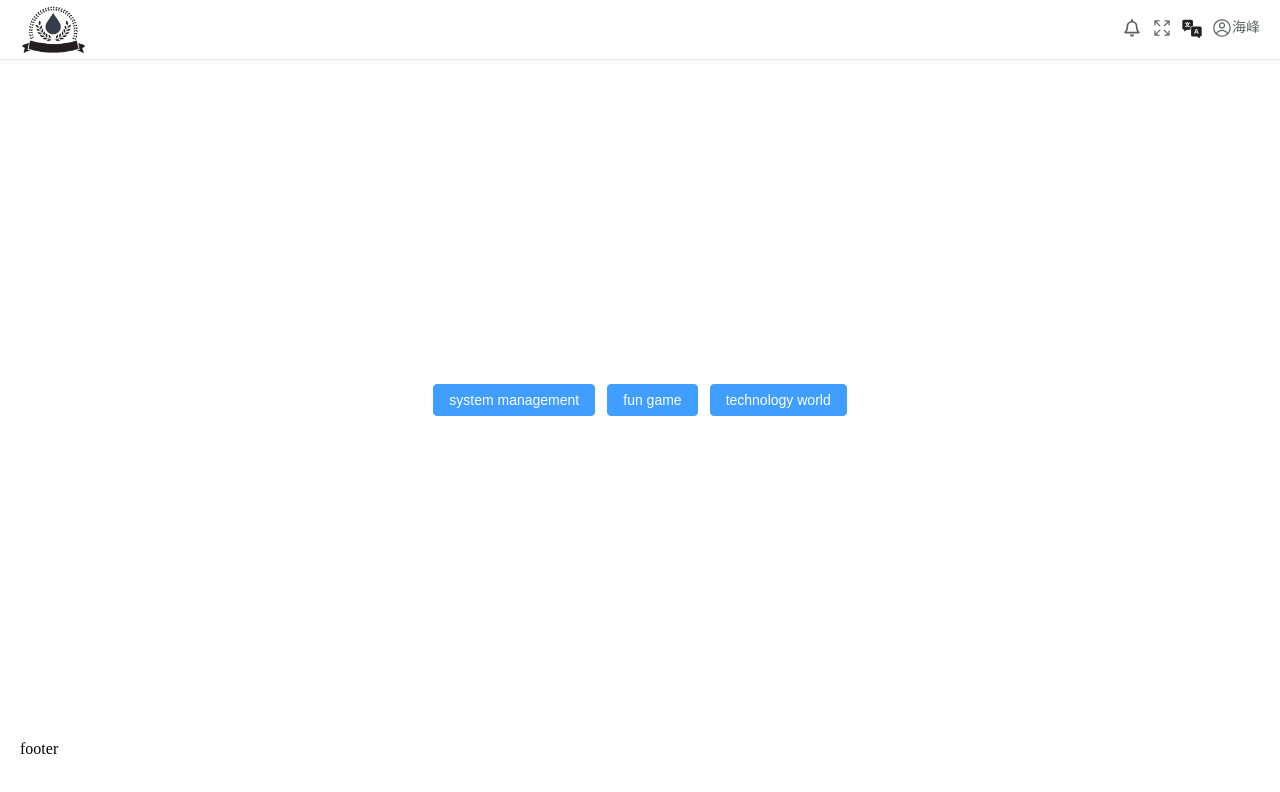
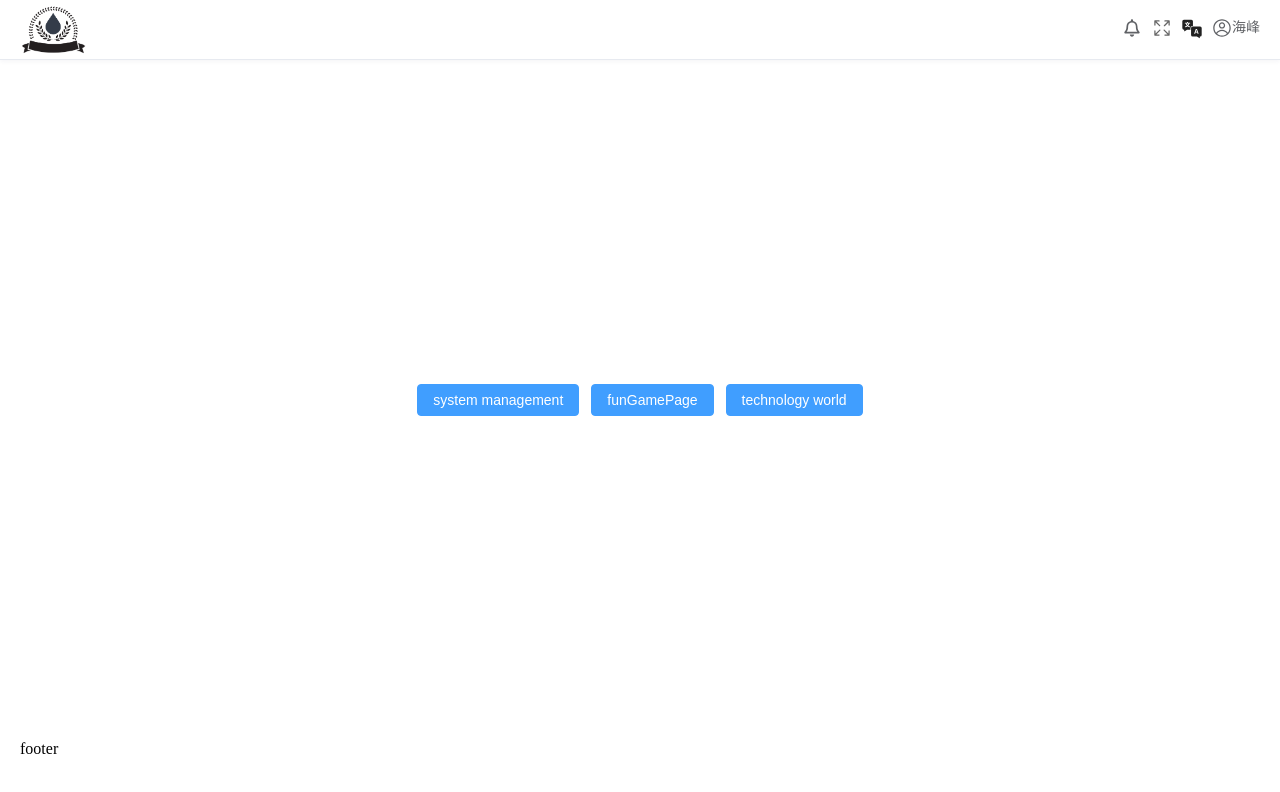
Before and after one commit to seapack-hub/seapack-template, a Vue app: page /menuTab/index in a window 1280 px wide. Shown: the top 792 px of the page. Built offline with nearby package versions, Linux system fonts and the light colour scheme.

Commit message:
设置动态路由

```diff
--- a/components.d.ts
+++ b/components.d.ts
@@ -8,6 +8,7 @@ export {}
 declare module 'vue' {
   export interface GlobalComponents {
     ChangeLanguage: typeof import('./src/components/changeLanguage/index.vue')['default']
+    ElAside: typeof import('element-plus/es')['ElAside']
     ElButton: typeof import('element-plus/es')['ElButton']
     ElContainer: typeof import('element-plus/es')['ElContainer']
     ElDropdown: typeof import('element-plus/es')['ElDropdown']
--- a/package.json
+++ b/package.json
@@ -13,6 +13,7 @@
     "element-plus": "^2.6.1",
     "pinia": "^2.1.7",
     "pinia-plugin-persistedstate": "^3.2.1",
+    "vite-plugin-vue-devtools": "^7.0.27",
     "vue": "^3.4.21"
   },
   "devDependencies": {
--- a/src/json/router.json
+++ b/src/json/router.json
@@ -2,12 +2,56 @@
   {
     "path": "/systemManagement",
     "name": "systemManagement",
-    "component": "layout",
-    "redirect": "/systemManagement/workbench",
+    "component": "Layout",
+    "redirect": "/systemManagement/systemManagementWorkbench",
     "show": true,
     "meta": {
       "title": "home",
       "description": "系统管理"
+    },
+    "children": [
+      {
+        "path": "systemManagementWorkbench",
+        "name": "systemManagementWorkbench",
+        "component": "common/workbench/index",
+        "meta": {
+          "title": "workbench",
+          "description": "工作台"
+        }
+      }
+    ]
+  },
+  {
+    "path": "/funGamePage",
+    "name": "funGamePage",
+    "component": "Layout",
+    "redirect": "/funGame/funGameIndex",
+    "show": true,
+    "meta": {
+      "title": "game",
+      "description": "趣味游戏"
+    },
+    "children": [
+      {
+        "path": "funGameIndex",
+        "name": "funGameIndex",
+        "component": "common/workbench/index",
+        "meta": {
+          "title": "workbench",
+          "description": "工作台"
+        }
+      }
+    ]
+  },
+  {
+    "path": "/technologyWorld",
+    "name": "technologyWorld",
+    "component": "Layout",
+    "redirect": "/technologyWorld/workbench",
+    "show": true,
+    "meta": {
+      "title": "home",
+      "description": "技术天地"
     },
     "children": [
       {
@@ -20,37 +64,5 @@
         }
       }
     ]
-  },
-  {
-    "path": "/funGame",
-    "name": "funGame",
-    "component": "layout",
-    "redirect": "/funGame",
-    "show": true,
-    "meta": {
-      "title": "game",
-      "description": "趣味游戏"
-    }
-  },
-  {
-    "path": "/technologyWorld",
-    "name": "technologyWorld",
-    "component": "layout",
-    "redirect": "/technologyWorld",
-    "show": true,
-    "meta": {
-      "title": "home",
-      "description": "技术天地"
-    },
-    "children": [
-      {
-        "path": "workbench",
-        "name": "workbench",
-        "meta": {
-          "title": "workbench",
-          "description": "工作台"
-        }
-      }
-    ]
   }
 ]
--- a/src/main.ts
+++ b/src/main.ts
@@ -6,12 +6,11 @@ import 'element-plus/dist/index.css';
 import 'virtual:uno.css';
 // 本地SVG图标
 import 'virtual:svg-icons-register'
-
 //引入pinia
 import pinia from "./store";
-
 //引入i18n
 import i18n from "./locales";
+import './permission.ts';
 
 //导入路由
 import router from "./router";
--- a/src/permission.ts
+++ b/src/permission.ts
@@ -7,13 +7,33 @@ import {usePermissionStore} from "@/store/modules/permission.ts";
 import router from "./router";
 
 //创建路由前置守卫
-router.beforeEach((to,from)=>{
+router.beforeEach((to,from,next)=>{
+    //使用权限存储对象
     const permissionStore = usePermissionStore();
 
     //判断是否添加动态路由
     const dynamicRoutes = permissionStore?.dynamicRoutes??[];
     if(dynamicRoutes.length>0){
         //todo 动态路由处理
+
+        // 判断是否根据模块匹配模块路由
+        const currentModules = permissionStore.currentModules;
+        const hasRoutes = permissionStore?.routes?.length > 0;
+        const currentRouteModules = to?.matched?.[0]?.name;
+        console.log('--||--',currentModules,hasRoutes,currentRouteModules);
+        if(hasRoutes && currentModules === currentRouteModules){
+            // 如果当前路由没有匹配到任何模块，则重定向到404页面；否则继续导航
+            if (to.matched.length === 0) {
+                from.name ? next({ name: from.name }) : next('/errorPage/404')
+            } else {
+                next()
+            }
+        }else{
+
+        }
+        console.log('--动态--',to);
+        console.log(router.getRoutes())
+        next();
     }else{
         //将静态路由添加至路由表中
         const asyncRouter = permissionStore.formatDynamicRoutes(routerJson);
--- a/src/router/index.ts
+++ b/src/router/index.ts
@@ -49,28 +49,7 @@ const routerRecordRow:RouteRecordRaw[] = [
                 }
             }
         ]
-    },
-    {
-        "path": "/systemManagement",
-        "name": "systemManagement",
-        "component": layout,
-        "redirect": "/systemManagement/workbench",
-        "meta": {
-            "title": "home",
-            "description": "系统管理"
-        },
-        "children": [
-            {
-                "path": "workbench",
-                "name": "workbench",
-                "component": ()=> import("@/views/common/workbench/index.vue"),
-                "meta": {
-                    "title": "workbench",
-                    "description": "工作台"
-                }
-            }
-        ]
-    },
+    }
 ];
 const base:string = ""
 const router = createRouter({
--- a/src/store/modules/permission.ts
+++ b/src/store/modules/permission.ts
@@ -5,12 +5,12 @@ import {RouteRecordRaw} from "vue-router"
 //引入基础路由
 import {routerRecordRow} from "@/router";
 //引入views下所有文件
-const modules = import.meta.glob("@/views/**/**.vue");
+const modules = import.meta.glob("../../views/**/**.vue");
 //引入布局
 //主布局
-const Layout = import("@/layout/main/index.vue");
+const Layout = ()=> import("../../layout/main/index.vue");
 //页眉页脚布局
-const menuTab = import("@/layout/menuTab/index.vue")
+const menuTab =()=> import("../../layout/menuTab/index.vue");
 export const usePermissionStore = defineStore("permission",{
     state:()=>({
         basePath:<string>"", //当前模块路由的基础路径
--- a/src/views/common/menuTab/index.vue
+++ b/src/views/common/menuTab/index.vue
@@ -1,6 +1,6 @@
 <template>
   <div class="mean-tab-wrapper">
-    <el-button type="primary" v-for="item in meanList" @click="handToPage(item)">{{$t(item.name)}}</el-button>
+    <el-button type="primary" v-for="item in menuList" @click="handToPage(item)">{{$t(item.name)}}</el-button>
   </div>
 </template>
 
@@ -9,21 +9,21 @@ import {ref,onMounted} from "vue"
 import {useRouter} from "vue-router"
 import routerInfo from "@/json/router.json";
 //初始化菜单
-const meanList = ref<{meta?:{title?:string},name:string}[]>([]);
+const menuList = ref<{meta?:{title?:string},name:string}[]>([]);
 const router = useRouter();
 /**
  * 获取菜单信息
  */
 const getMeanList = ()=>{
-  meanList.value = routerInfo.filter((item:{show:boolean}) => item?.show === true);
+  menuList.value = routerInfo.filter((item:{show:boolean}) => item?.show === true);
 }
 /**
  * 路由跳转
  * @param item
  */
 const handToPage = (item:object)=>{
-  console.log('item',item);
-  router.push(item);
+  console.log('item',item,'meanList',menuList,'router',router.getRoutes());
+  router.push({path:item?.path});
 }
 onMounted(()=>{
   getMeanList();
--- a/vite.config.ts
+++ b/vite.config.ts
@@ -7,6 +7,9 @@ import ElementPlus from 'unplugin-element-plus/vite';
 import AutoImport from 'unplugin-auto-import/vite';
 import Components from 'unplugin-vue-components/vite';
 import { ElementPlusResolver } from 'unplugin-vue-components/resolvers';
+
+//引入工具插件
+import VueDevTools from 'vite-plugin-vue-devtools'
 
 //配置UnoCSS
 import UnoCSS from 'unocss/vite';
@@ -31,7 +34,8 @@ export default defineConfig({
           iconDirs:[resolve(process.cwd(),'src/assets/icons')],
           // 指定symbolId格式
           symbolId: 'icon-[dir]-[name]'
-      })
+      }),
+      VueDevTools()
   ],
   resolve:{
     alias:{
```
